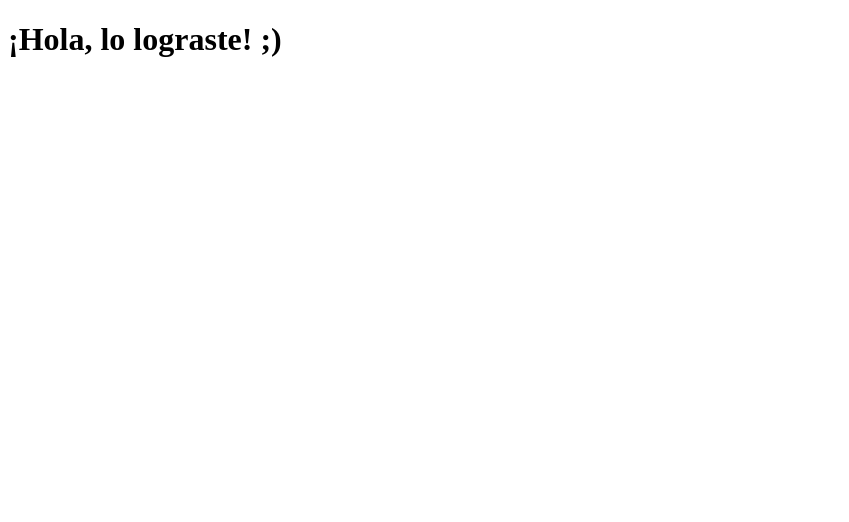
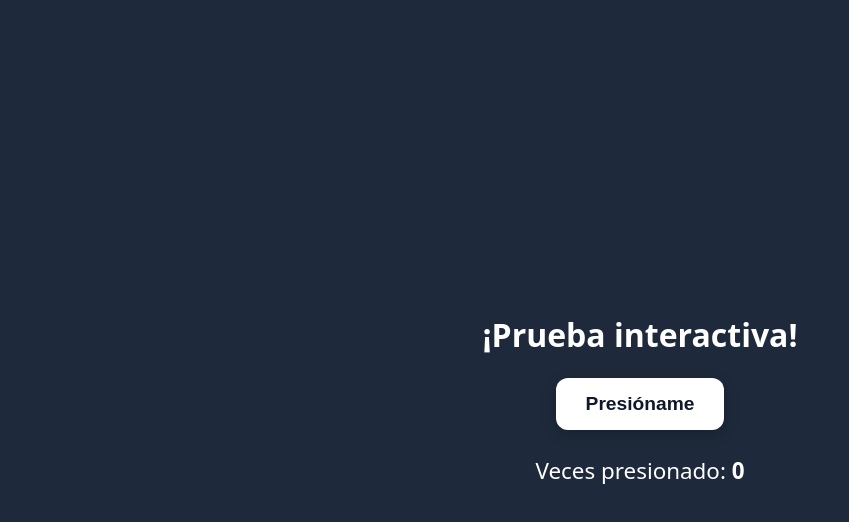
Before and after one commit to e80661339-del/New_9999, a plain HTML site: page index.html in a window 1280 px wide. Shown: the whole page, without its empty margins (0-849 px from the left). Drawn offline with Linux system fonts and the light colour scheme.

Commit message:
Update title and add interactive button functionality

```diff
--- a/index.html
+++ b/index.html
@@ -3,9 +3,64 @@
 <head>
     <meta charset="UTF-8">
     <meta name="viewport" content="width=device-width, initial-scale=1.0">
-    <title>Mi página web</title>
+    <title>Contador y Color</title>
+    <style>
+        body {
+            font-family: system-ui, -apple-system, sans-serif;
+            display: flex;
+            flex-direction: column;
+            align-items: center;
+            justify-content: center;
+            height: 100vh;
+            margin: 0;
+            background-color: #1e293b;
+            color: white;
+            transition: background-color 0.4s ease;
+            text-align: center;
+        }
+        button {
+            padding: 15px 30px;
+            font-size: 1.2rem;
+            font-weight: bold;
+            cursor: pointer;
+            border: none;
+            border-radius: 12px;
+            background-color: #ffffff;
+            color: #0f172a;
+            box-shadow: 0 4px 15px rgba(0, 0, 0, 0.2);
+            transition: transform 0.1s ease;
+        }
+        button:active {
+            transform: scale(0.95);
+        }
+        p {
+            font-size: 1.4rem;
+            margin-top: 25px;
+        }
+    </style>
 </head>
 <body>
-    <h1>¡Hola, lo lograste! ;)</h1>
+
+    <h1>¡Prueba interactiva!</h1>
+    <button id="btnAccion">Presióname</button>
+    <p>Veces presionado: <strong id="contador">0</strong></p>
+
+    <script>
+        let clics = 0;
+        const colores = ['#1e293b', '#0f766e', '#4338ca', '#b91c1c', '#b45309', '#6d28d9', '#047857'];
+
+        const boton = document.getElementById('btnAccion');
+        const textoContador = document.getElementById('contador');
+
+        boton.addEventListener('click', () => {
+            clics++;
+            textoContador.textContent = clics;
+
+            // Cambia el color de fondo recorriendo la lista
+            const colorActual = colores[clics % colores.length];
+            document.body.style.backgroundColor = colorActual;
+        });
+    </script>
+
 </body>
 </html>
```
